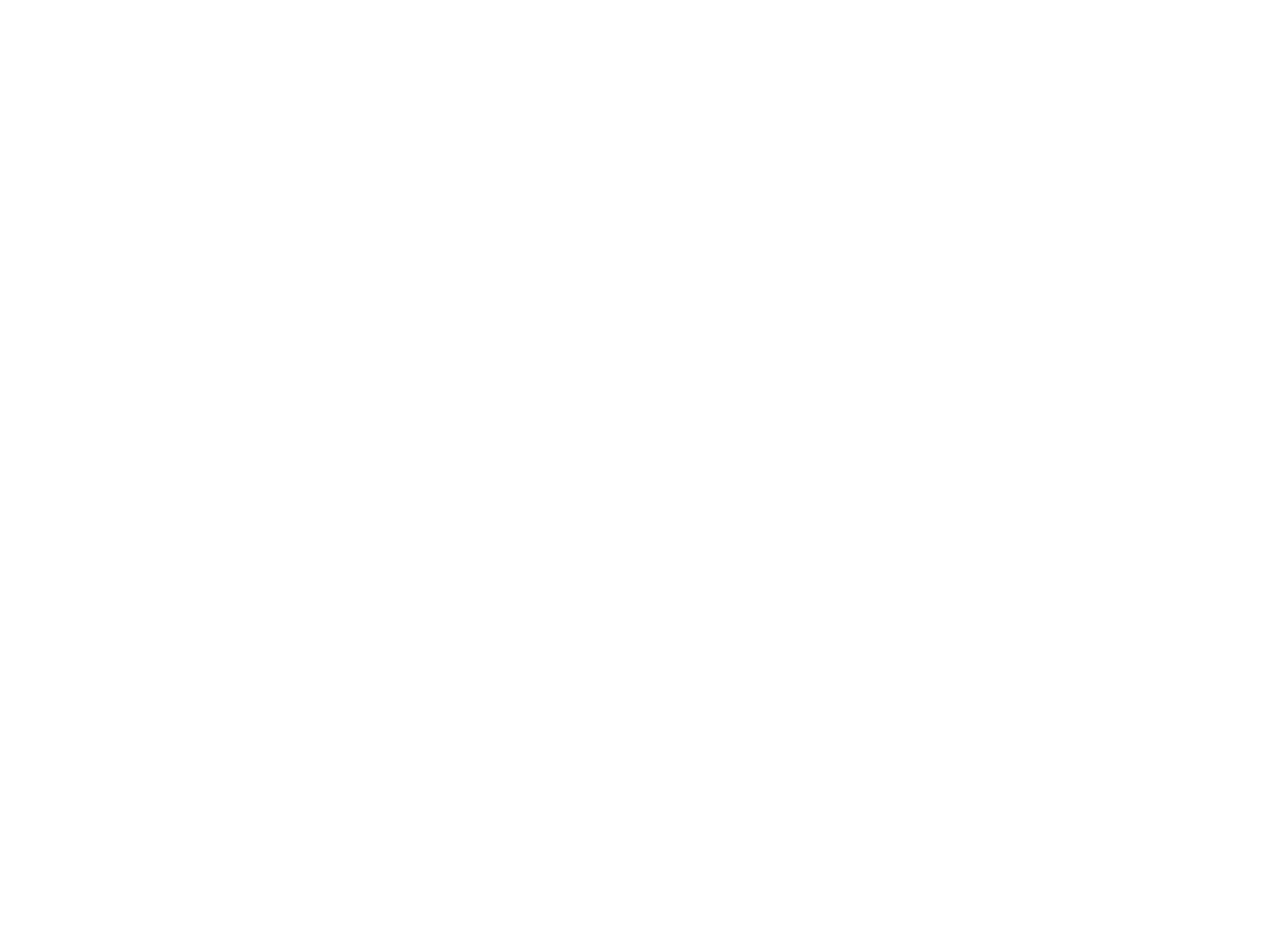
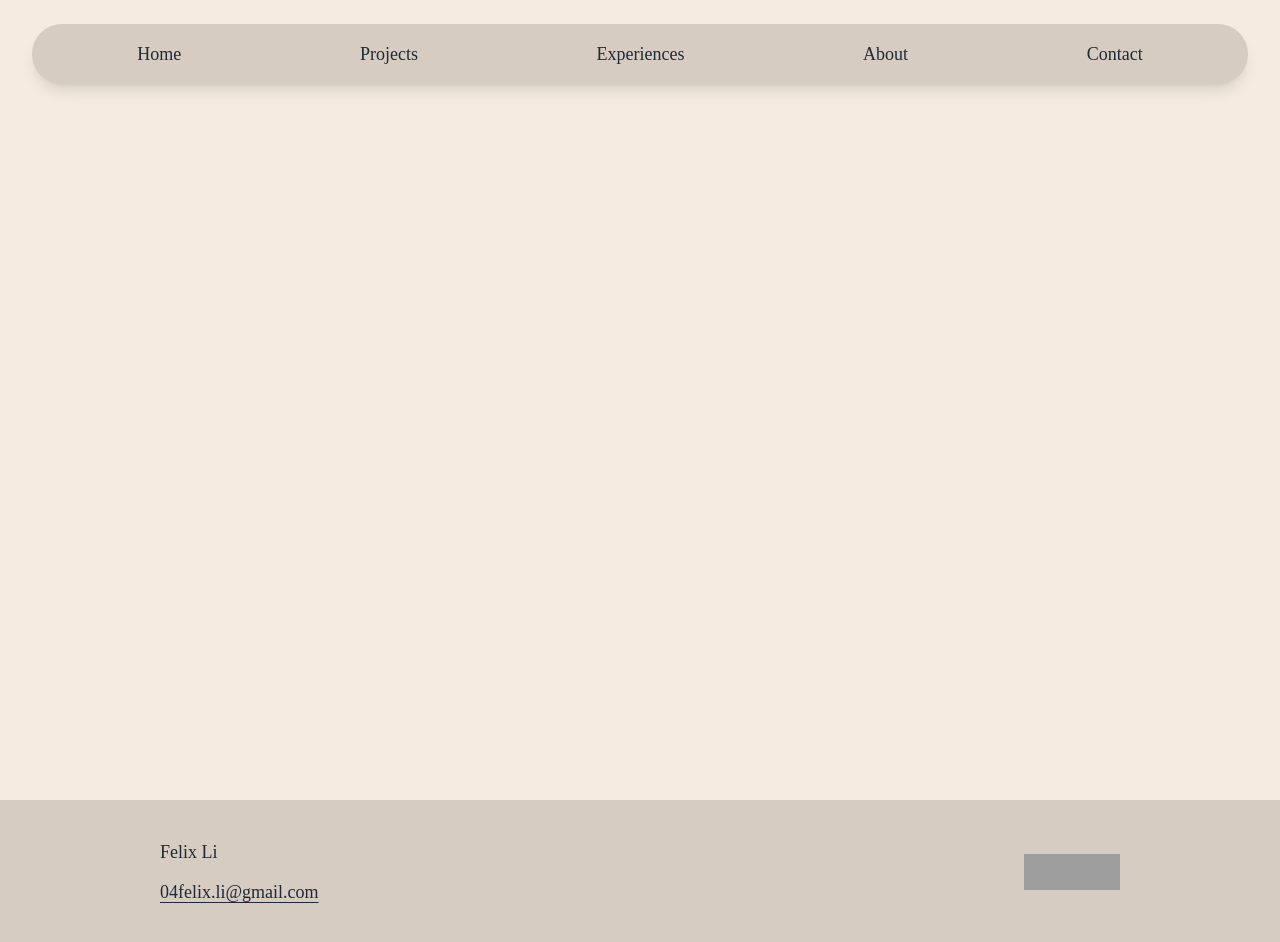
Before and after one commit to 04felixli/Portfolio-Website, a React (Create React App) app: page /Projects/IMFAT in a window 1280 px wide. Before the commit this address had no page. Before the commit the page ends 800 px from the top, so only its background shows below. Built offline with nearby package versions, Linux system fonts and the light colour scheme; grey boxes are pictures that could not be loaded.

Commit message:
Created a Layout component to easily render a header and footer on any page. Started working on project pages.

```diff
--- a/src/App.tsx
+++ b/src/App.tsx
@@ -2,13 +2,22 @@
 import { BrowserRouter as Router, Route, Routes } from 'react-router-dom';
 import MainPage from './MainPage'; // Assuming you have a Home component
 import ResumePDF from './Components/ResumePDF';
+import Layout from './Components/Layout';
+import IMFAT from './Components/Projects/IMFAT';
+import { useState } from 'react';
 
 const App = () => {
+    const [headerHeight, setHeaderHeight] = useState<number>(0);
+
     return (
         <Router>
             <Routes>
-                <Route path="/" element={<MainPage />} />
-                <Route path="/resume" element={<ResumePDF />} />
+                <Route path="/" element={<Layout headerHeight={headerHeight} setHeaderHeight={setHeaderHeight} />}>
+                    <Route index element={<MainPage headerHeight={headerHeight} />} />
+                    <Route path="/resume" element={<ResumePDF />} />
+                    <Route path="/Projects/IMFAT" element={<IMFAT />} />
+                    <Route path="*" element={<MainPage headerHeight={headerHeight} />} />
+                </Route>
             </Routes>
         </Router>
     );
--- a/src/Components/Header/Header.tsx
+++ b/src/Components/Header/Header.tsx
@@ -2,6 +2,8 @@
 import "../../GlobalStyles.css";
 import { useState, useRef, useEffect } from "react";
 import { scrollToTop, goToSection } from "../../Util/lib";
+import { HashLink as Link } from 'react-router-hash-link';
+
 
 interface Props {
     headerHeight: number;
--- /dev/null
+++ b/src/Components/Layout.tsx
@@ -0,0 +1,24 @@
+import { Outlet } from "react-router-dom";
+import Header from "./Header/Header";
+import Footer from "./Footer/Footer";
+
+interface Props {
+    headerHeight: number;
+    setHeaderHeight: React.Dispatch<React.SetStateAction<number>>;
+}
+
+function Layout({ headerHeight, setHeaderHeight }: Props) {
+
+    return (
+        <div>
+            <Header headerHeight={headerHeight} setHeaderHeight={setHeaderHeight} />
+
+            {/* An <Outlet> renders whatever child route is currently active in App.js */}
+            <Outlet />
+
+            <Footer />
+        </div>
+    );
+}
+
+export default Layout;
--- /dev/null
+++ b/src/Components/Projects/IMFAT.tsx
@@ -0,0 +1,13 @@
+import React from "react"
+import Header from "../Header/Header";
+import { HashLink as Link } from 'react-router-hash-link';
+
+const IMFAT = () => {
+    return (
+        <div className="text-color min-h-screen bg-background">
+        </div>
+    )
+
+}
+
+export default IMFAT;
--- a/src/MainPage.tsx
+++ b/src/MainPage.tsx
@@ -9,12 +9,16 @@
 import About from './Components/About/About';
 import Footer from './Components/Footer/Footer';
 
-function MainPage() {
-  const [headerHeight, setHeaderHeight] = useState<number>(0);
+interface Props {
+  headerHeight: number;
+}
+
+function MainPage({ headerHeight }: Props) {
+  // const [headerHeight, setHeaderHeight] = useState<number>(0);
 
   return (
     <div className='min-h-screen flex flex-col bg-gradient-to-r from-background to-color3'>
-      <Header headerHeight={headerHeight} setHeaderHeight={setHeaderHeight} />
+      {/* <Header headerHeight={headerHeight} setHeaderHeight={setHeaderHeight} /> */}
 
       <section className='mt-52 p-4 pl-40 text-left'>
         <section>
@@ -38,9 +42,9 @@
         </section>
       </section>
 
-      <section className=''>
+      {/* <section className=''>
         <Footer />
-      </section>
+      </section> */}
 
     </div>
   );
```
